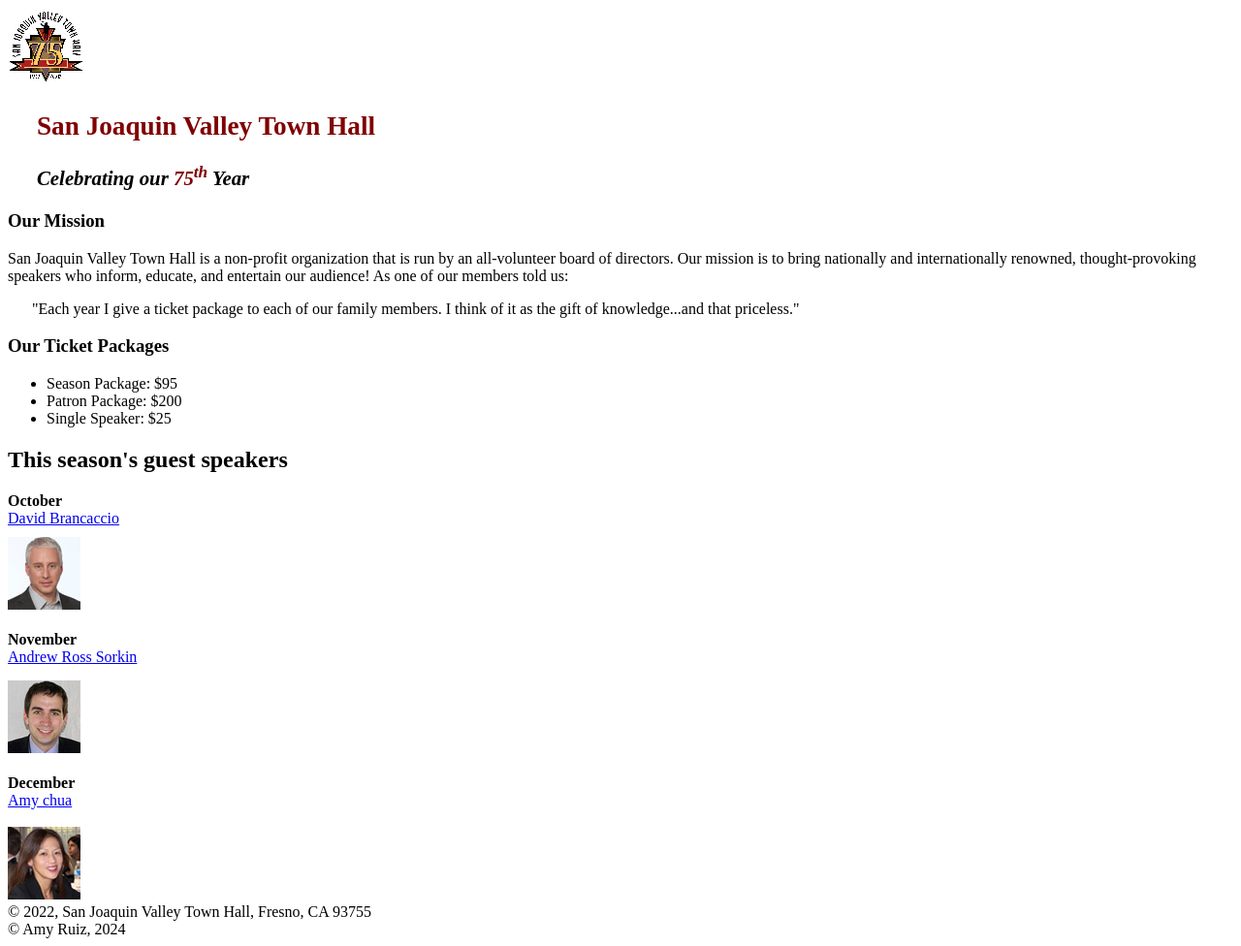
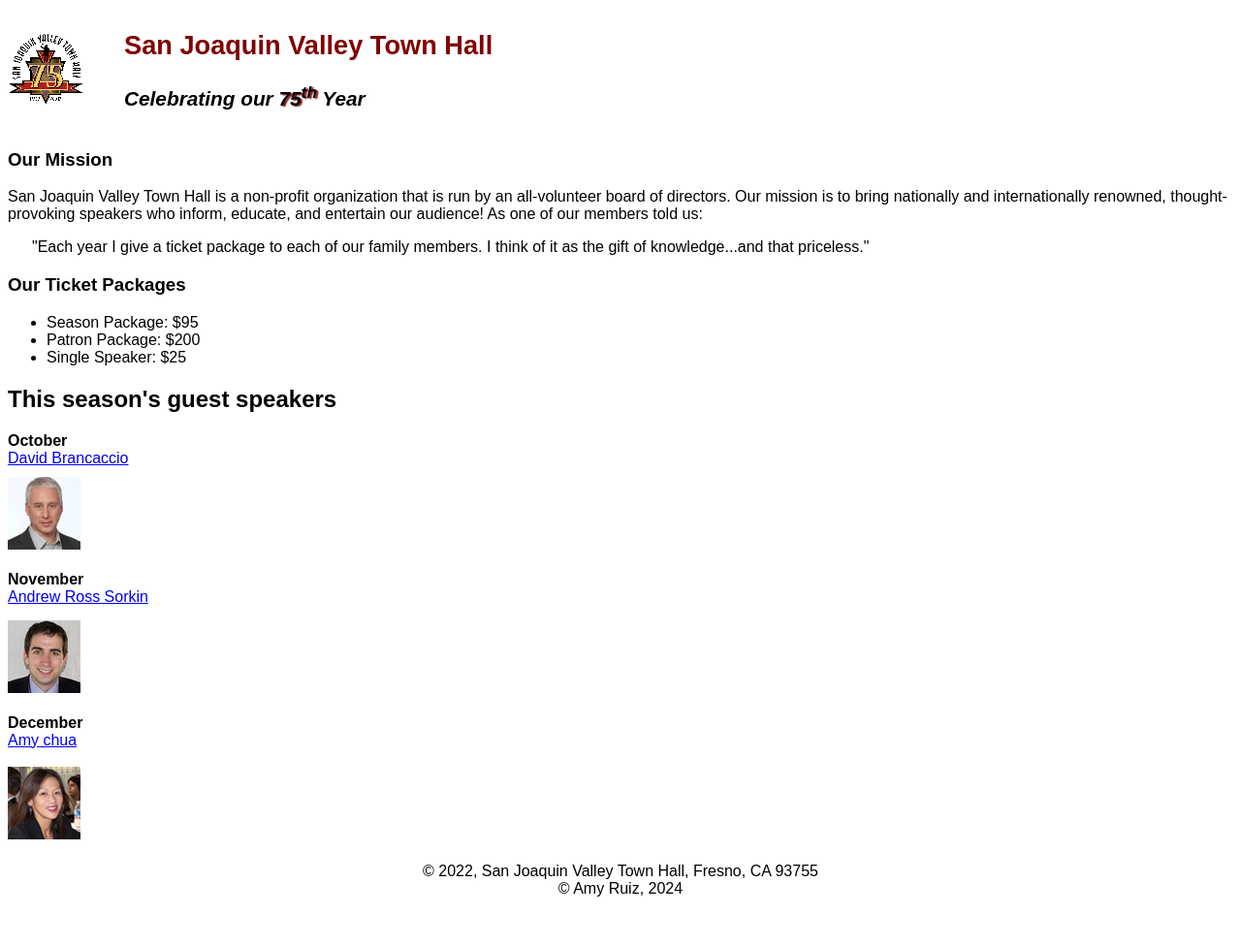
Before and after one commit to amycruiz/A06, a plain HTML site: page index.html in a window 1280 px wide. Shown: the whole page at 97% size. After the commit the page ends 934 px from the top, so only its background shows below. Drawn offline with Linux system fonts and the light colour scheme.

Commit message:
Update main.css

```diff
--- a/main.css
+++ b/main.css
@@ -1,15 +1,48 @@
-header h2 {
-    font-size:170%;
-    color:#800000;
+body {
+    font-family: Arial, Helvetica, sans-serif;
+    font-size: 100%;
+}
+
+a:hover, a:focus {
+    font-style: italic;
+}
+
+footer p {
+    text-align: center;
+}
+
+header {
+    display: flex;
+    align-items: center;
     text-indent: 30px;
 }
 
+header img {
+    margin-right: 10px; /* Adjust as needed for spacing */
+}
+
+header h2 {
+    font-size: 170%;
+    color: var(--global-color-1);
+}
+
 header h3 {
-    font-size:130%;
+    font-size: 130%;
     font-style: italic;
-    text-indent: 30px;
 }
 
 .shadow {
-    color: #800000;
+    text-shadow: 2px 1px 1.6px #800000;
 }
+
+:root {
+    --global-color-1: #800000;
+}
+
+footer {
+    text-align: center;
+    display: flex;
+    justify-content: center;
+    align-items: center;
+    margin-top: 20px;
+}
```
